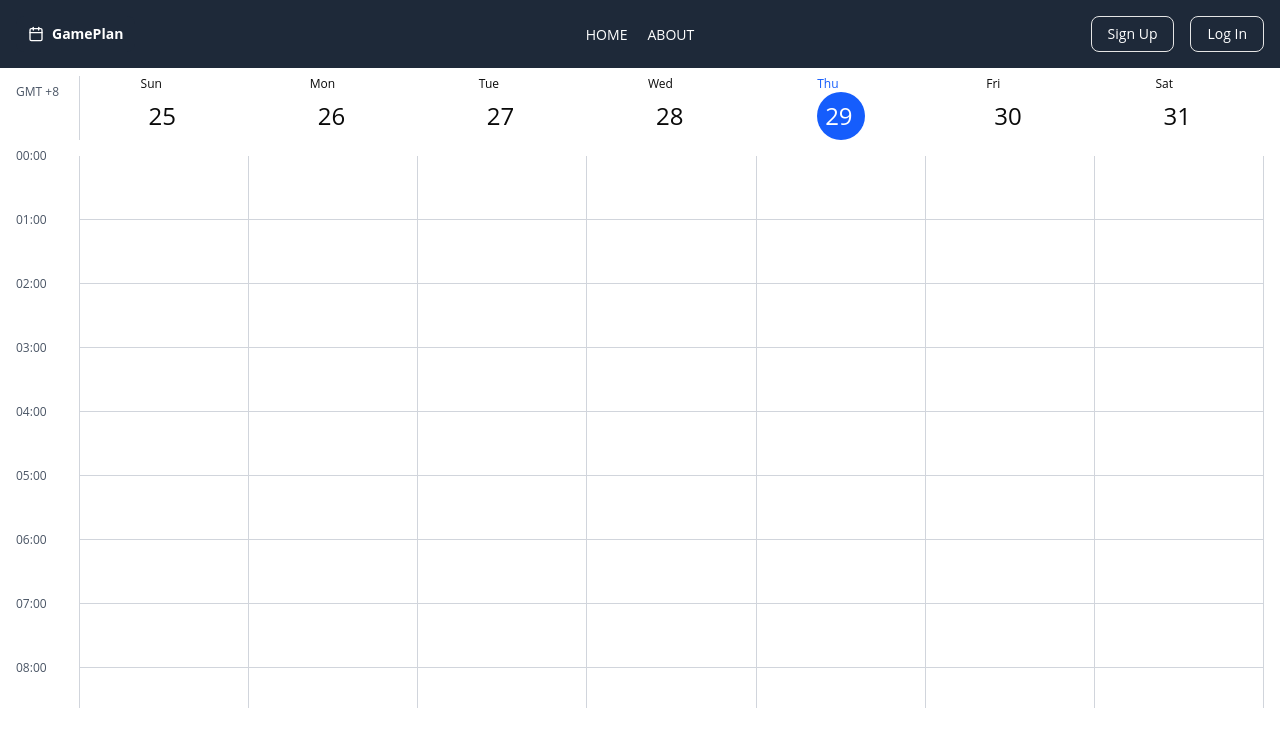
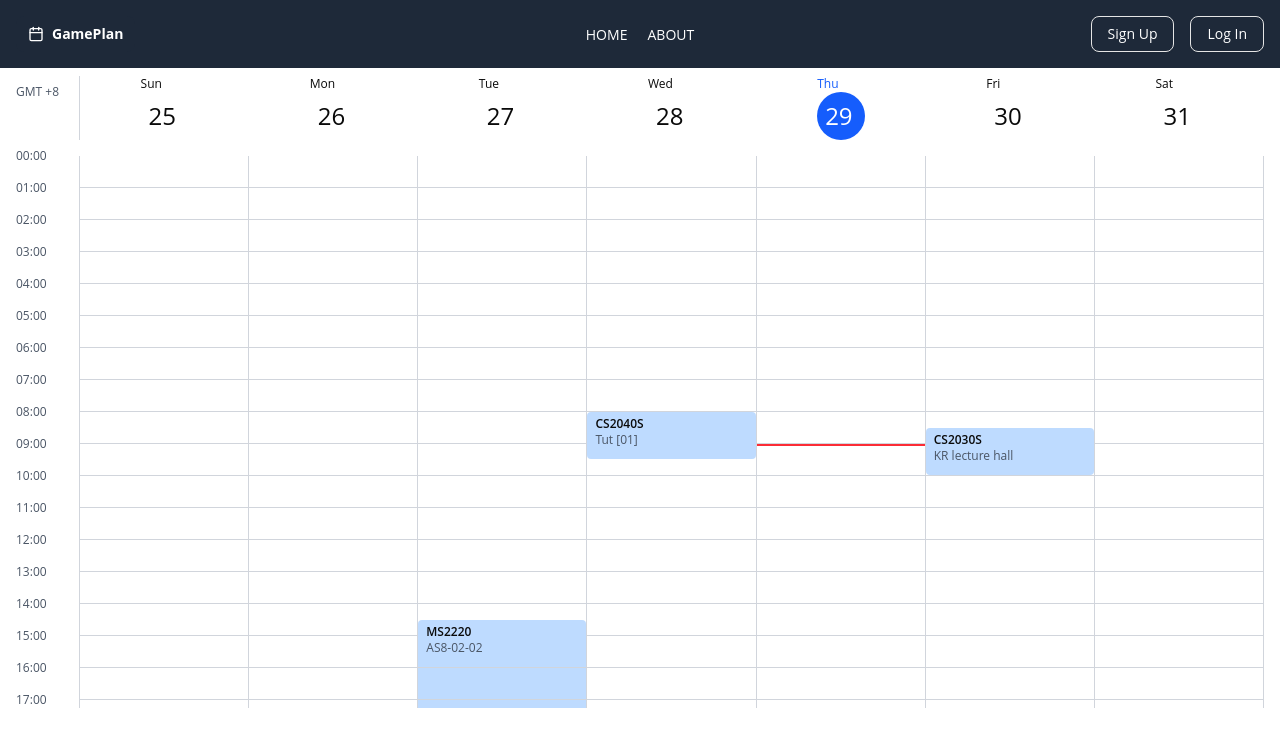
Before and after one commit to IsaiahToh/GamePlan, a React (Vite) app in the folder client/: page /dashboard in a window 1280 px wide. Shown: the top 746 px of the page. Built offline with nearby package versions, Linux system fonts and the light colour scheme.

Commit message:
edit event rendering

```diff
--- a/client/src/components/Weekview.tsx
+++ b/client/src/components/Weekview.tsx
@@ -2,41 +2,47 @@ import { cn, getHours, getWeek } from "@/lib/utils";
 import dayjs from "dayjs";
 import { ScrollArea } from "./ui/scroll-area";
 import { useEffect, useState } from "react";
+import weekday from "dayjs/plugin/weekday";
 
-const events = [
+dayjs.extend(weekday);
+
+const lessons = [
   {
     id: "1",
     name: "MS2220",
     description: "AS8-02-02",
-    start: "2025-06-09T09:00:00+08:00",
-    end: "2025-06-09T11:00:00+08:00",
+    day: 2,
+    start: "14:30",
+    end: "17:30",
   },
   {
     id: "2",
-    name: "Doctor Appointment",
-    description: "Annual physical checkup.",
-    start: "2025-06-11T14:30:00+08:00",
-    end: "2025-06-11T15:00:00+08:00",
+    name: "CS2040S",
+    description: "Tut [01]",
+    day: 3,
+    start: "08:00",
+    end: "09:30",
   },
   {
     id: "3",
-    name: "Project Review",
-    description: "Review project milestones.",
-    start: "2025-06-13T16:00:00+08:00",
-    end: "2025-06-13T17:00:00+08:00",
+    name: "CS2030S",
+    description: "KR lecture hall",
+    day: 5,
+    start: "08:30",
+    end: "10:00",
   },
 ];
-type Event = {
+type Lesson = {
   id: string;
   name: string;
   description: string;
+  day: number; // 0 = Sunday, 1 = Monday, ..., 6 = Saturday
   start: string; // ISO string
   end: string; // ISO string
 };
 
 type WeekviewProps = {
   currentDate: dayjs.Dayjs;
-  events: Event[];
 };
 
 export default function Weekview({ currentDate }: WeekviewProps) {
@@ -79,7 +85,7 @@ export default function Weekview({ currentDate }: WeekviewProps) {
           {/* Time Column */}
           <div className="w-16 border-r border-gray-300">
             {getHours.map((hour, index) => (
-              <div key={index} className="relative h-16">
+              <div key={index} className="relative h-8">
                 <div className="absolute -top-2 text-xs text-gray-600">
                   {hour.format("HH:mm")}
                 </div>
@@ -92,69 +98,59 @@ export default function Weekview({ currentDate }: WeekviewProps) {
             return (
               <div key={dayIndex} className="relative border-r border-gray-300">
                 {getHours.map((hour, hourIndex) => {
-                  const firstHalfSlotStart = dayDate
+                  const slotStart = dayDate
                     .hour(hour.hour())
                     .minute(0)
                     .second(0);
-                  const firstHalfSlotEnd = firstHalfSlotStart.add(0.5, "hour");
-                  const secondHalfSlotStart = firstHalfSlotEnd;
-                  const secondHalfSlotEnd = secondHalfSlotStart.add(
-                    0.5,
-                    "hour"
-                  );
-
-                  // Combine both half-hour slots for easier iteration
-                  const halfHourSlots = [
-                    {
-                      slotStart: firstHalfSlotStart,
-                      slotEnd: firstHalfSlotEnd,
-                      position: "top-0",
-                    },
-                    {
-                      slotStart: secondHalfSlotStart,
-                      slotEnd: secondHalfSlotEnd,
-                      position: "bottom-0",
-                    },
-                  ];
 
                   return (
                     <div
                       key={hourIndex}
-                      className="relative flex h-16 cursor-pointer flex-col items-center gap-y-2 border-b border-gray-300 hover:bg-gray-100"
+                      className="relative flex h-8 flex-col items-center gap-y-2 border-b border-gray-300"
                     >
-                      {halfHourSlots.map(
-                        ({ slotStart, slotEnd, position }, slotIdx) => {
-                          // Only render if the event starts in this slot
-                          return events
-                            .filter((event) => {
-                              const eventStart = dayjs(event.start);
-                              return eventStart.isSame(slotStart);
+                      {lessons
+                        .filter((lesson: Lesson) => lesson.day === dayIndex) // Filter by day
+                        .filter((lesson: Lesson) => {
+                          // Filter by time slot
+                          // Check if the lesson starts at or after the slot start time
+                          const lessonStart = dayDate
+                            .hour(Number(lesson.start.split(":")[0]))
+                            .minute(Number(lesson.start.split(":")[1]));
+                          return (
+                            (lessonStart.isSame(slotStart) ||
+                              lessonStart.isAfter(slotStart)) &&
+                            lessonStart.isBefore(slotStart.add(1, "hour"))
+                          );
                         })
-                            .map((event) => {
-                              const eventStart = dayjs(event.start);
-                              const eventEnd = dayjs(event.end);
-                              const duration = eventEnd.diff(
-                                eventStart,
-                                "minute"
+                        .map((lesson: Lesson) => {
+                          const lessonStart = dayDate
+                            .hour(Number(lesson.start.split(":")[0]))
+                            .minute(Number(lesson.start.split(":")[1]));
+                          const lessonEnd = dayDate
+                            .hour(Number(lesson.end.split(":")[0]))
+                            .minute(Number(lesson.end.split(":")[1]));
+                          const duration = lessonEnd.diff(
+                            lessonStart,
+                            "minutes"
                           );
-                              const slotCount = Math.ceil(duration / 30);
+                          const isOClockLesson = lessonStart.minute() === 0;
+
                           return (
                             <div
-                                  key={event.id}
-                                  className={`bg-blue-200 rounded px-2 py-1 text-xs w-full absolute ${position}`}
+                              key={lesson.id}
+                              className="absolute left-0 w-full bg-blue-200 rounded px-2 py-1 text-xs"
                               style={{
-                                    height: `${slotCount * 50}%`, // Each half-hour is 50% of the slot's height
-                                    zIndex: 10,
+                                top: `${isOClockLesson ? 0 : 50}%`,
+                                height: `${(duration / 59) * 100}%`,
                               }}
-                                  title={event.description}
                             >
-                                  <h1 className="text-gray-800">{event.name}</h1>
-                                  <p className="text-gray-500">{event.description}</p>
+                              <div className="font-semibold">{lesson.name}</div>
+                              <div className="text-gray-600">
+                                {lesson.description}
+                              </div>
                             </div>
                           );
-                            });
-                        }
-                      )}
+                        })}
                     </div>
                   );
                 })}
```
Lines whose indentation alone changed are shown as unchanged.
